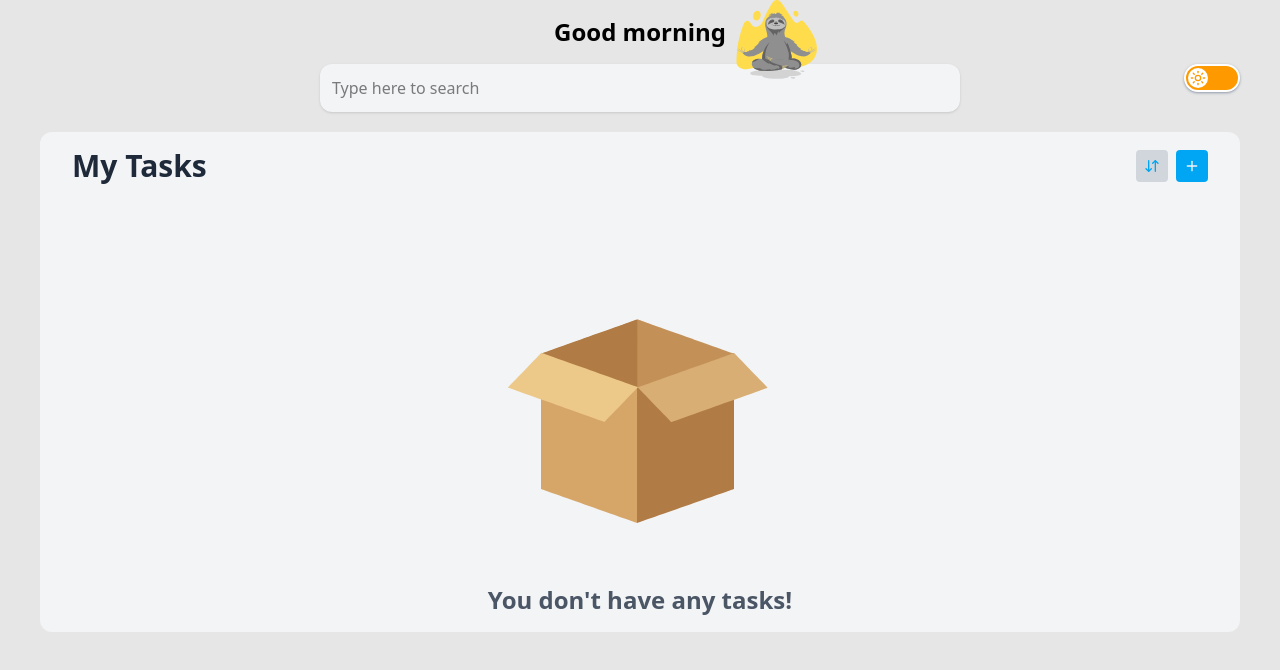
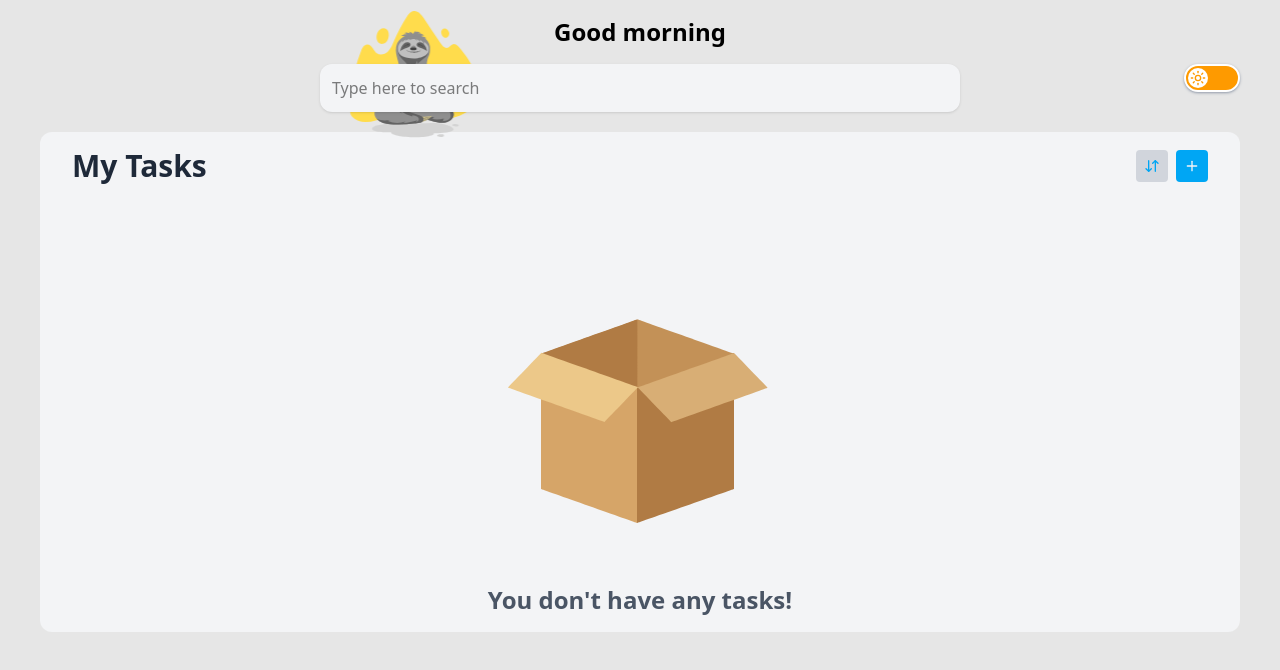
Before and after one commit to Harsh-002/todo, a React (Vite) app: page / in a window 1280 px wide. Shown: the top 670 px of the page. Built offline with nearby package versions, Linux system fonts and the light colour scheme.

Commit message:
Added lottie animations and date picker to change date of task

```diff
--- a/src/components/Greet.jsx
+++ b/src/components/Greet.jsx
@@ -2,12 +2,10 @@ import { useEffect, useState } from "react";
 import dinosaur from "../assets/lotties/dinosaur.json";
 import sloth from "../assets/lotties/sloth.json";
 import camel from "../assets/lotties/camel.json";
-import Lottie from "lottie-react";
 
-const Greet = () => {
+const Greet = ({ setAnimation }) => {
   const [hours, setHours] = useState(new Date().getHours());
   const [greet, setGreet] = useState("");
-  const [animation, setAnimation] = useState(null);
 
   useEffect(() => {
     const interval = setInterval(() => {
@@ -28,16 +26,11 @@ const Greet = () => {
       setGreet("Good evening");
       setAnimation(dinosaur);
     }
-  }, [hours]);
+  }, [hours, setAnimation]);
 
   return (
     <div className="text-center text-2xl m-4 font-bold flex items-center justify-center">
-      <div className="relative">
-        {greet}
-        <div className="w-25 absolute left-full -bottom-[140%]">
-          <Lottie animationData={animation} />
-        </div>
-      </div>
+      {greet}
     </div>
   );
 };
--- a/src/components/MenuBar.jsx
+++ b/src/components/MenuBar.jsx
@@ -1,12 +1,20 @@
+import { useState } from "react";
 import Greet from "./Greet";
 import SearchFilter from "./SearchFilter";
 import ToggleButton from "./ToggleButton";
+import Lottie from "lottie-react";
 
 const MenuBar = () => {
+  const [animation, setAnimation] = useState(null);
+
   return (
-    <div className="flex flex-col items-center w-full">
+    <div className="flex flex-col items-center w-full z-10">
+      <Lottie
+        className="absolute left-0 top-0 h-40 w-full max-w-none animate-move"
+        animationData={animation}
+      />
       <div className="w-full">
-        <Greet />
+        <Greet setAnimation={setAnimation} />
         <div className="absolute right-10">
           <ToggleButton />
         </div>
--- a/src/components/SearchFilter.jsx
+++ b/src/components/SearchFilter.jsx
@@ -4,7 +4,7 @@ const SearchFilter = () => {
   const [searchValue, setSearchValue] = useState("");
 
   return (
-    <div className="w-1/2 h-12">
+    <div className="w-1/2 h-12 z-20">
       <input
         className="rounded-xl w-full h-full p-3 bg-gray-100 shadow outline-none"
         type="text"
--- a/src/components/Task.jsx
+++ b/src/components/Task.jsx
@@ -1,6 +1,15 @@
+import { useRef } from "react";
 import { LuCalendar } from "react-icons/lu";
 
-const Task = ({ date, priority, status, title, id, onTitleChange }) => {
+const Task = ({
+  date,
+  priority,
+  status,
+  title,
+  id,
+  onTitleChange,
+  onDateChange,
+}) => {
   const monthOptions = [
     { name: "January", short: "Jan" },
     { name: "February", short: "Feb" },
@@ -15,6 +24,16 @@ const Task = ({ date, priority, status, title, id, onTitleChange }) => {
     { name: "November", short: "Nov" },
     { name: "December", short: "Dec" },
   ];
+
+  const inputRef = useRef();
+
+  const showPicker = () => {
+    if (inputRef.current?.showPicker) {
+      inputRef.current.showPicker();
+    } else {
+      inputRef.current?.click();
+    }
+  };
 
   const formattedDate =
     monthOptions[date.getMonth()].short + " " + date.getDate();
@@ -38,9 +57,20 @@ const Task = ({ date, priority, status, title, id, onTitleChange }) => {
           className="px-1 ml-4 w-full outline-none"
         />
       </div>
-      <div className="text-gray-500 font-bold flex-1 flex items-center justify-center">
-        <LuCalendar className="cursor-pointer text-lg" />
+      <div
+        onClick={showPicker}
+        className="text-gray-500 font-bold flex-1 flex items-center justify-center cursor-pointer relative"
+      >
+        <LuCalendar className="text-lg" />
         <p className="pl-4">{formattedDate}</p>
+        <input
+          ref={inputRef}
+          id={id}
+          name="date"
+          type="date"
+          className="opacity-0 absolute bottom-0 left-0 w-0 h-0"
+          onChange={(e) => onDateChange(id, e.target.valueAsDate)}
+        />
       </div>
       <div className={`flex-1 flex items-center justify-center`}>
         <p
--- a/src/components/TaskList.jsx
+++ b/src/components/TaskList.jsx
@@ -13,6 +13,15 @@ const TaskList = ({ tasks, setTasks }) => {
     );
   };
 
+  const handleDateChange = (id, newDate) => {
+    console.log(id, tasks);
+    setTasks((prevTasks) =>
+      prevTasks.map((task) =>
+        task.id === id ? { ...task, date: newDate } : task
+      )
+    );
+  };
+
   if (tasks.length > 0) {
     tasks.map((task) => {
       rows.push(
@@ -24,6 +33,7 @@ const TaskList = ({ tasks, setTasks }) => {
           status={task.status}
           title={task.title}
           onTitleChange={handleTitleChange}
+          onDateChange={handleDateChange}
         />
       );
     });
--- a/src/index.css
+++ b/src/index.css
@@ -1,5 +1,28 @@
 @import "tailwindcss";
+
+.animate-move {
+  animation: move 30s linear infinite forwards;
+}
+
+@keyframes move {
+  0% {
+    transform: translateX(-60%) rotateY(-180deg);
+  }
+  1% {
+    transform: translateX(-60%) rotateY(0deg);
+  }
+  50% {
+    transform: translateX(60%) rotateY(0deg);
+  }
+  51% {
+    transform: translateX(60%) rotateY(-180deg);
+  }
+  100% {
+    transform: translateX(-60%) rotateY(-180deg);
+  }
+}
 
 body {
   background-color: rgb(230, 230, 230);
+  overflow: hidden;
 }
```
